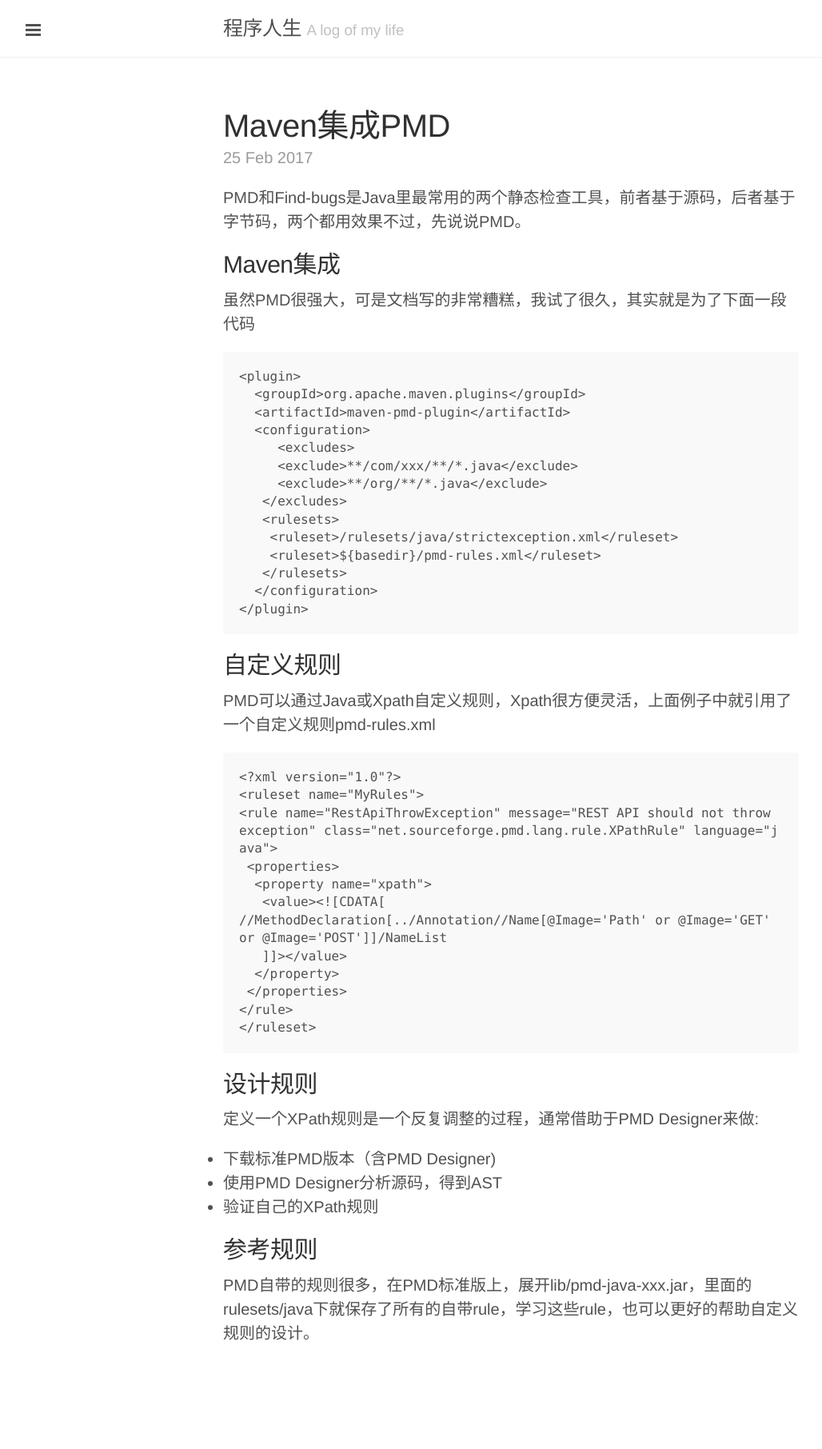
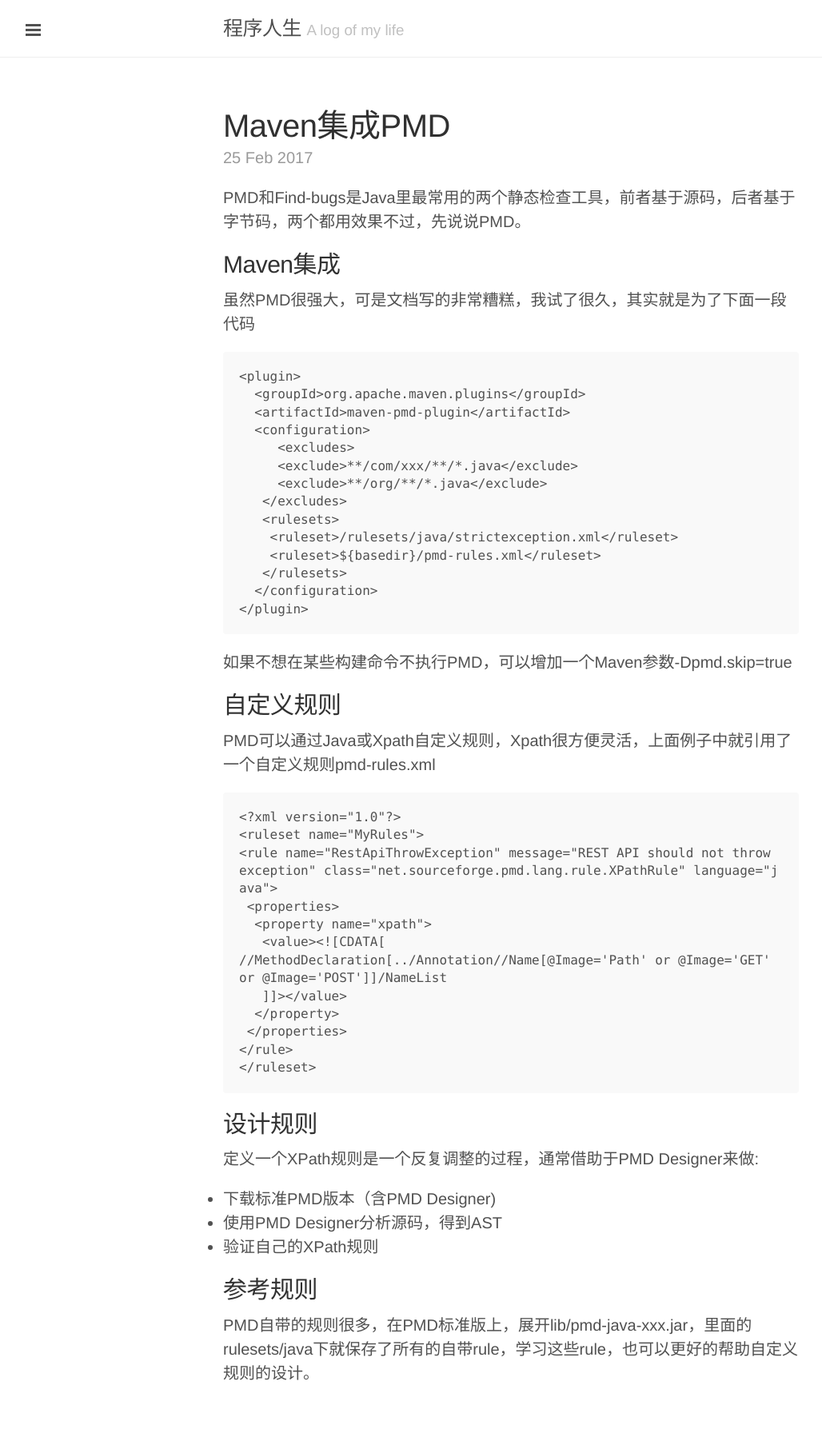
Before and after one commit to liuzhongshu/liuzhongshu.github.io, a Jekyll site: the page built from _posts/2017-02-25-maven-pmd.markdown, in a window 1280 px wide. Shown: the whole page at 80% size, without its empty margins (1-1029 px from the left). Built offline with Jekyll 4.4.1, drawn with Linux system fonts in a browser that asks for light colours; comment, search, counter and statistics services are not loaded; before the commit the page ends 1762 px from its top, so only the background shows below that.

Commit message:
update blog

````diff
--- a/_posts/2017-02-25-maven-pmd.markdown
+++ b/_posts/2017-02-25-maven-pmd.markdown
@@ -29,6 +29,8 @@ PMD和Find-bugs是Java里最常用的两个静态检查工具，前者基于源
 </plugin>
 ```
 
+如果不想在某些构建命令不执行PMD，可以增加一个Maven参数-Dpmd.skip=true
+
 ## 自定义规则
 
 PMD可以通过Java或Xpath自定义规则，Xpath很方便灵活，上面例子中就引用了一个自定义规则pmd-rules.xml
````
